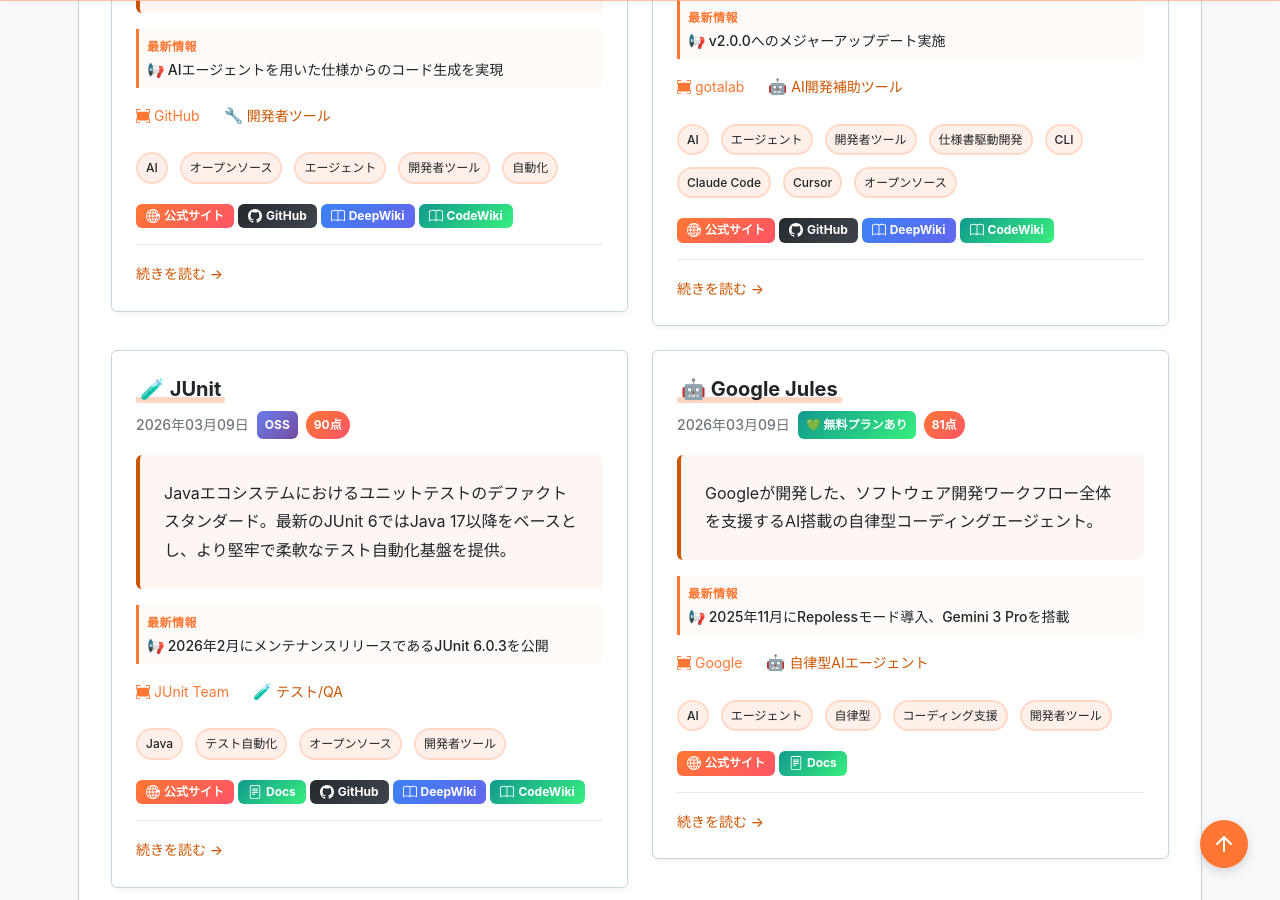
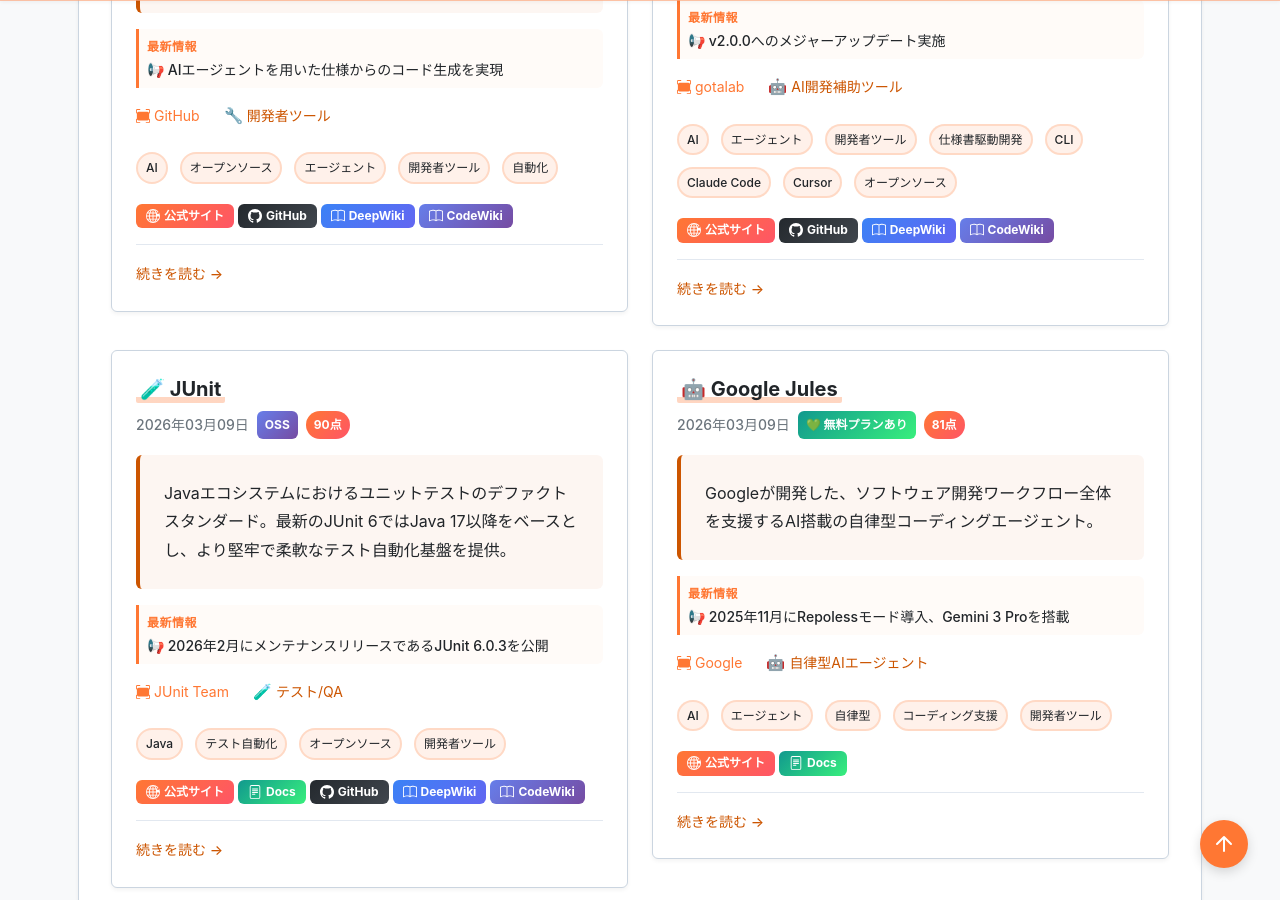
Before and after one commit to aegisfleet/tool-survey-report, a Jekyll site: the page built from index.md, in a window 1280 px wide and 900 px high, scrolled down 1272 px. Built offline with Jekyll 4.4.1, drawn with Linux system fonts in a browser that asks for light colours.

Commit message:
ボタンのデザインを変更

```diff
--- a/_sass/_home.scss
+++ b/_sass/_home.scss
@@ -777,7 +777,7 @@
     }
 
     &.card-link-codewiki {
-        background: $gradient-success;
+        background: $gradient-secondary;
     }
 }
 
--- a/_sass/_reports.scss
+++ b/_sass/_reports.scss
@@ -136,7 +136,7 @@
   }
 
   &.hero-link-codewiki {
-    background: $gradient-success;
+    background: $gradient-secondary;
   }
 }
 
```
